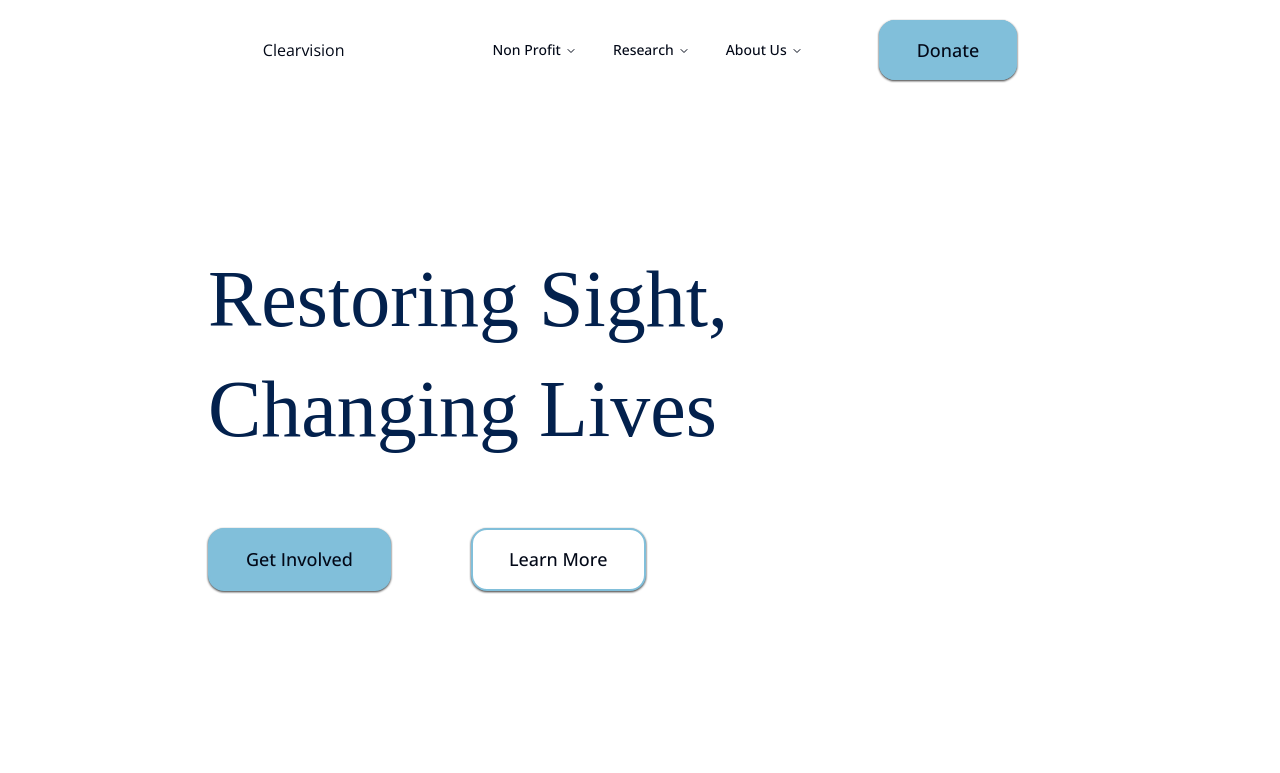
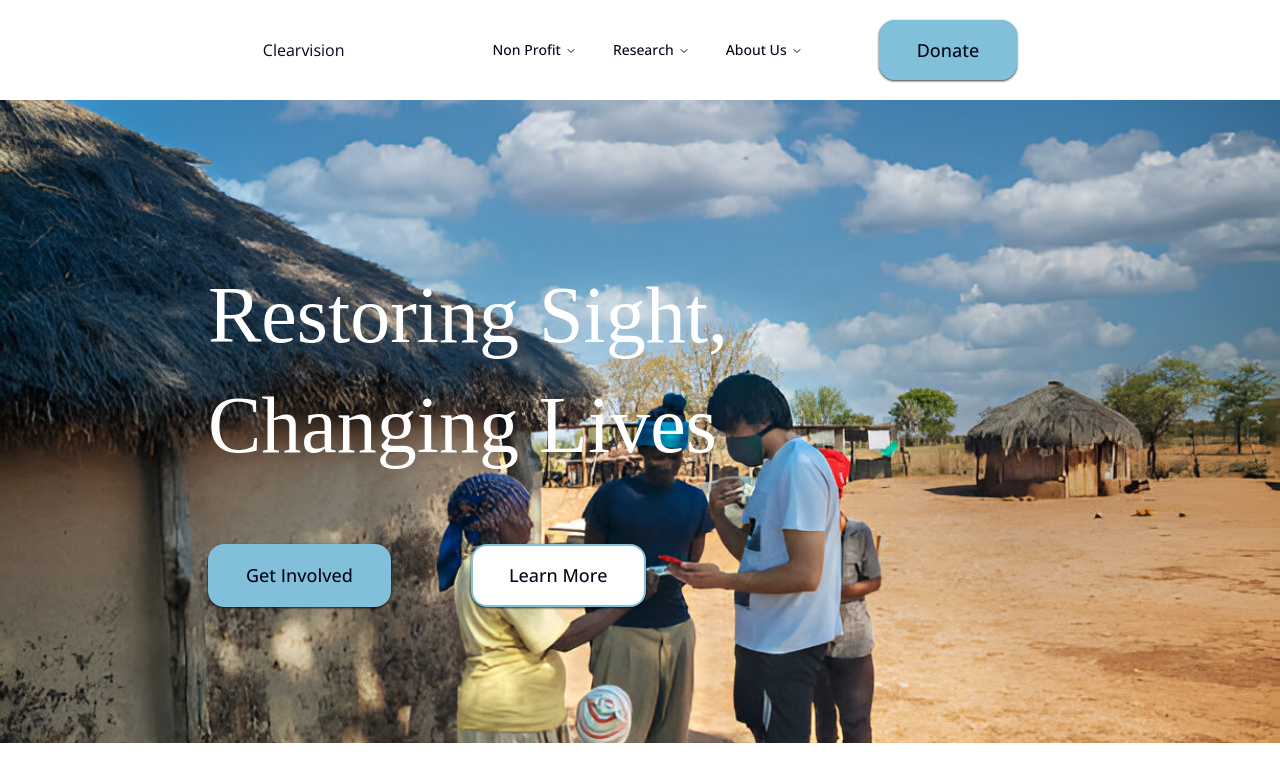
Before and after one commit to samriddhighosh/clearvision, a Next.js app: page / in a window 1280 px wide. Shown: the top 773 px of the page. Built offline with nearby package versions, Linux system fonts and the light colour scheme; a web font is replaced by a local one.

Commit message:
final review

```diff
--- a/app/(root)/non-profit/global-ambassador/page.tsx
+++ b/app/(root)/non-profit/global-ambassador/page.tsx
@@ -10,9 +10,10 @@ const page = () => {
             <p className='text-[18px]'>Ready to apply to change the future of our systems? Scroll down</p>
         </section>
         <div className="flex gap-8 pl-20 pt-20">
-          <Division title="Research" description="description"/>
-          <Division title="Logistics" description="description"/>
-          <Division title="Outreach/Marketing" description="description" className='border-r-0'/>
+          <Division title="Expand Our Reach" description="Ambassadors will actively promote ClearVision’s initiatives across social media, school communities, and youth networks—helping us connect with a global audience passionate about eye care innovation.
+"/>
+          <Division title="Support Events & Campaigns" description="You’ll play a key role in organizing and spreading the word about virtual events, workshops, and awareness campaigns. This includes designing materials, coordinating with participants, and boosting engagement."/>
+          <Division title="Build Strategic Partnerships" description="Assist in identifying and reaching out to potential collaborators—schools, youth orgs, influencers, and more—who align with ClearVision’s mission and can help amplify our impact." className='border-r-0'/>
         </div>
         <div>
           <iframe src="https://tally.so/r/w4OaVO"width="100%"
--- a/app/(root)/page.tsx
+++ b/app/(root)/page.tsx
@@ -8,8 +8,8 @@ import Image from "next/image";
 export default function Home() {
   return (
    <div>
-    <section className="items-center w-full px-52 py-20">
-      <h1 className="heading text-[80px] mt-16 !leading-snug">Restoring Sight, Changing Lives</h1>
+    <section className="items-center w-full px-52 py-24 bg-[url(/home.jpg)] bg-cover bg-no-repeat">
+      <h1 className="heading text-[80px] mt-16 !leading-snug !text-white">Restoring Sight, Changing Lives</h1>
       <div className="flex gap-20 text-center my-10">
         <button className="button">Get Involved</button>
         <button className="button !bg-white">Learn More</button>
--- a/app/(root)/research/page.tsx
+++ b/app/(root)/research/page.tsx
@@ -32,14 +32,7 @@ const page = () => {
           <Card title="Computer Science" description="Implementing AI-driven optimization for real-time lens adaptation to make lenses as efficient as possible.
 "/>
     </div>
-    <div className='flex items-center gap-28 px-36 py-10 '>
-        <div>
-          <h1 className="heading text-[56px]">Want to learn More?</h1>
-          <p className='text-[20px]'>Check out our recent projects in-depth</p>
-          <button className='text-primary font-bold text-[20px] pt-8'>Donate Today</button>
-        </div>
-        <Image src="/hero_home.png" alt="Doctor looking into a baby's eyes" width={400} height={500} />
-    </div>
+
     <div>
     <div className="">
         <Image src="/timeline.png" alt="Timeline for the website" width={1200} height={1200} />
```
Also changed, not shown: public/home.jpg (added).
